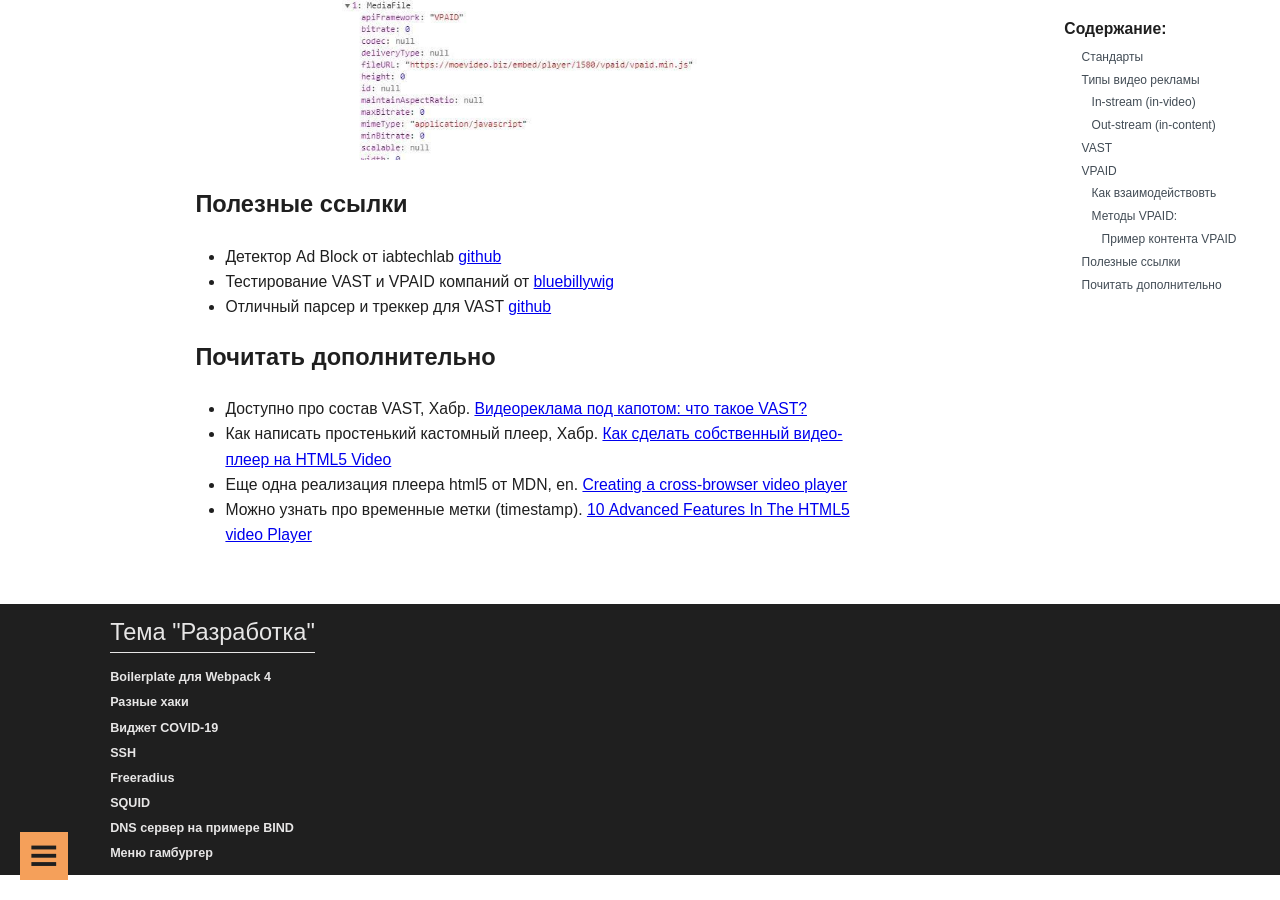
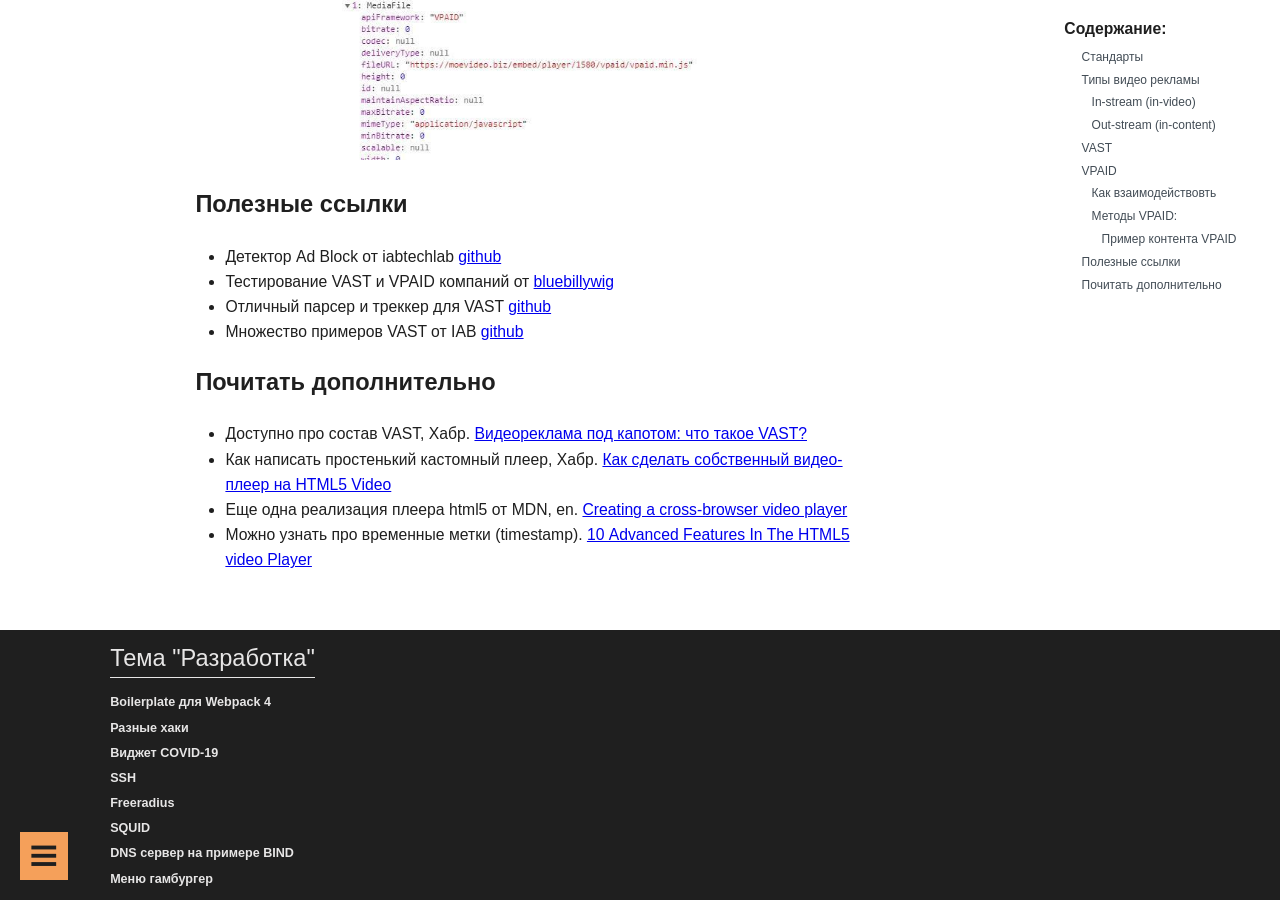
Before and after one commit to guest363/blog, a Jekyll site: the page built from _posts/web/2020-05-24-internet-video-ads-vast-and-vpaid.md, in a window 1280 px wide and 900 px high, scrolled down 5085 px. Built offline with Jekyll 4.4.1, drawn with Linux system fonts in a browser that asks for light colours.

Commit message:
Add: vast examples

```diff
--- a/_posts/web/2020-05-24-internet-video-ads-vast-and-vpaid.md
+++ b/_posts/web/2020-05-24-internet-video-ads-vast-and-vpaid.md
@@ -208,7 +208,9 @@ script.addEventListener("load", function () {
 
 - Детектор Ad Block от iabtechlab [github](https://github.com/InteractiveAdvertisingBureau/AdBlockDetection)
 - Тестирование VAST и VPAID компаний от [bluebillywig](https://support.bluebillywig.com/vast-inspector)
-- Отличный парсер и треккер для VAST [github](https://github.com/dailymotion/vast-client-js)
+- Отличный парсер и треккер для VAST [github](https://github.com/dailymotion/
+vast-client-js)
+- Множество примеров VAST от IAB [github](https://github.com/InteractiveAdvertisingBureau/VAST_Samples)
 
 ## Почитать дополнительно
 
```
